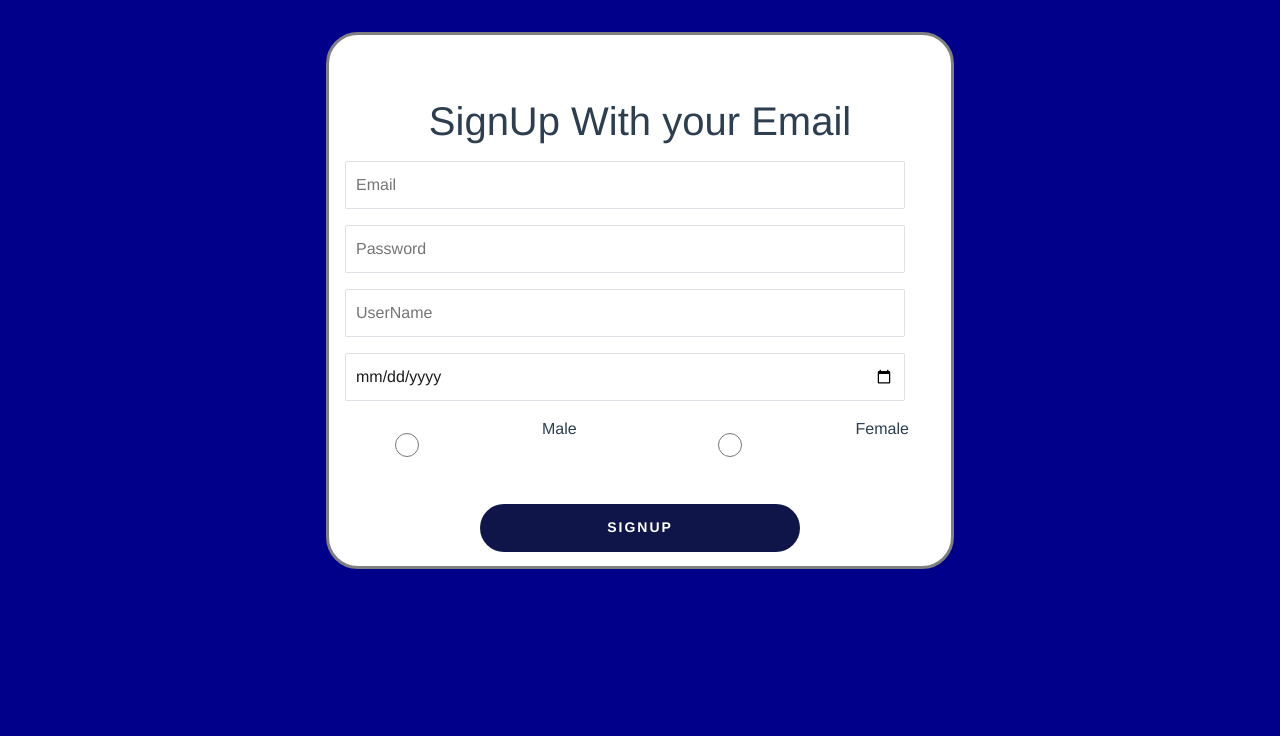
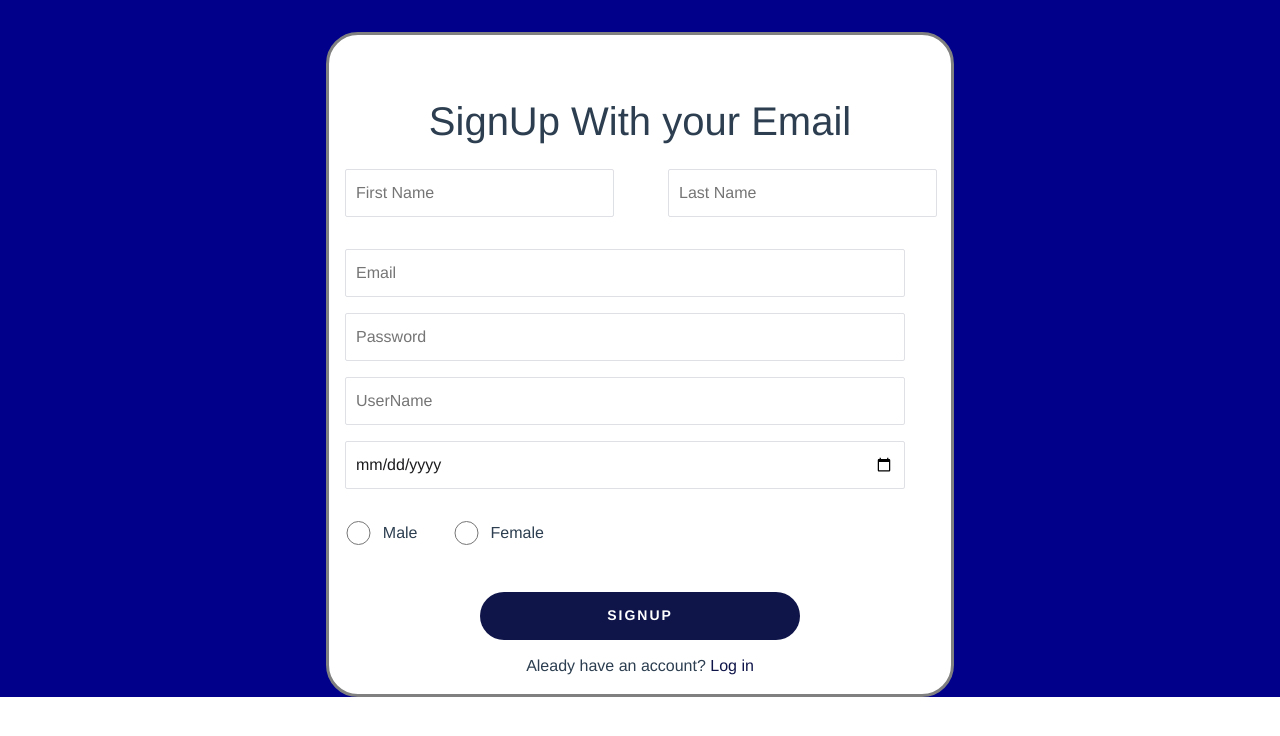
Before and after one commit to DaiAlaa/LMS-front-end, a Vue app: page /SignUp in a window 1280 px wide. Shown: the top 736 px of the page. Built offline with nearby package versions, Linux system fonts and the light colour scheme.

Commit message:
modify in shape

```diff
--- a/src/views/SignUp.vue
+++ b/src/views/SignUp.vue
@@ -5,27 +5,41 @@
         <div class="col-md-6">
           <form class="signup-form">
             <h1>SignUp With your Email</h1>
+            <div class="row">
+              <div class="col-md-6">
+                <input type="text" placeholder="First Name" required />
+              </div>
+              <div class="col-md-6">
+                <input type="text" placeholder="Last Name" required />
+              </div>
+            </div>
             <input type="email" placeholder="Email" required />
             <input type="password" placeholder="Password" required />
             <input type="text" placeholder="UserName" required />
             <input type="date" placeholder="Month" required />
             <div class="row">
-              <div class ="col-md-3">
+              <div class ="col-md-1">
             <input type="radio"  class="gender" value="Male" v-model="gender"/>
               </div>
-              <div class ="col-md-3">
+              <div class ="col-md-1">
             <label for="Male" >Male</label>
             </div>
-            <div class ="col-md-3">
+            <div class ="col-md-1">
             <input type="radio" value="Female" v-model="gender" class="gender" />
             </div>
-            <div class ="col-md-3">
+            <div class ="col-md-1">
             <label for="Female" >Female</label>
             </div>
             </div>
             <button @click.prevent="signUp()" id="signup-btn" type="submit" testid="sign up button" class="costum-btn">
               SignUp
             </button>
+            <div>
+            Aleady have an account?
+            <router-link class="highlight" to="/LogIn" tag="p">
+              Log in
+            </router-link>
+          </div>
           </form>
         </div>
       </div>
@@ -35,8 +49,8 @@
 
 .parent{
   background-color:darkblue;
-  height: calc(100vh);
-  width: calc(100vw);
+  height:100%;
+  width: 100%;
 }
 input {
   height: 3em;
@@ -52,8 +66,6 @@ input {
 }
 .gender{
   height:1.5em;
-  padding:0;
-  display: inline;
 }
 .costum-btn {
   font-size: 14px;
@@ -101,23 +113,26 @@ input {
 #signup-btn:hover {
   background-color: #0f1549;
 }
-.gender {
+// .gender {
 
-  input {
-    margin-top: 3px;
-    border-radius: 2px;
-    width: 15%;
-    margin-bottom: 0px;
-    padding: 0em;
-  }
-  label {
-    color: #88898c;
-    font-size: 0.9375em;
-    // text-align: left;
-    // padding-top: 16px;
-    // margin-right: 20px;
-    // padding-left: 5px;
-  }
+//   input {
+//     margin-top: 3px;
+//     border-radius: 2px;
+//     width: 15%;
+//     margin-bottom: 0px;
+//     padding: 0em;
+//   }
+//   label {
+//     color: #88898c;
+//     font-size: 0.9375em;
+//     // text-align: left;
+//     // padding-top: 16px;
+//     // margin-right: 20px;
+//     // padding-left: 5px;
+//   }
+// }
+label{
+  margin-top:1em;
 }
 .signup-form {
   background-color: white;
```
